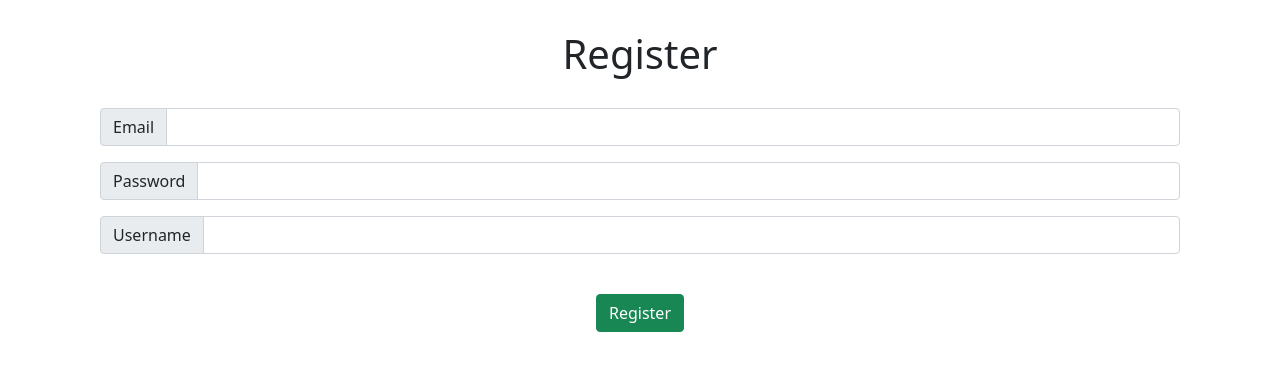
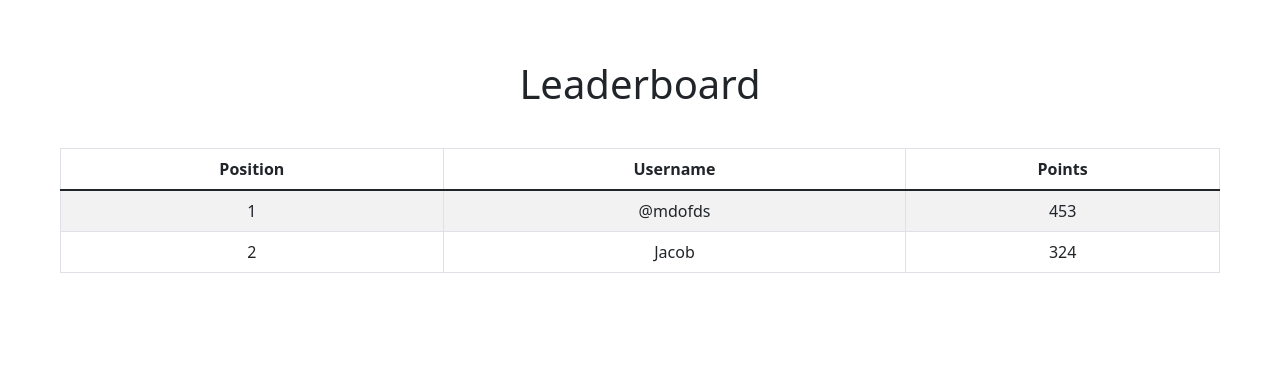
Before and after one commit to FSDWave19Group1/challengechapter9, a React (Create React App) app: page / in a window 1280 px wide. Shown: the top 370 px of the page. Built offline with nearby package versions, Linux system fonts and the light colour scheme.

Commit message:
Leaderboard added

```diff
--- a/src/App.js
+++ b/src/App.js
@@ -3,12 +3,13 @@ import './App.css';
 import firebase from './services/firebase';
 import Register from './pages/Register';
 import Login from './pages/Login'
+import { Leaderboard } from './pages/Leaderboard';
 import 'bootstrap/dist/css/bootstrap.min.css';
 
 function App() {
   return (
     <div className="App">
-      <Register />
+      <Leaderboard />
     </div>
   );
 }
--- /dev/null
+++ b/src/pages/Leaderboard.js
@@ -0,0 +1,31 @@
+import React from 'react'
+import { Table } from 'react-bootstrap'
+
+export const Leaderboard = () => {
+  return (
+    <div style={{margin: 60}}>
+        <h1 style={{margin: 40}}>Leaderboard</h1>
+        <Table striped bordered hover>
+  <thead>
+    <tr>
+      <th>Position</th>
+      <th>Username</th>
+      <th>Points</th>
+    </tr>
+  </thead>
+  <tbody>
+    <tr>
+      <td>1</td>
+      <td>@mdofds</td>
+      <td>453</td>
+    </tr>
+    <tr>
+      <td>2</td>
+      <td>Jacob</td>
+      <td>324</td>
+    </tr>
+  </tbody>
+</Table>
+    </div>
+  )
+}
```
